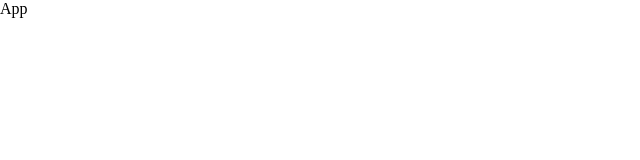
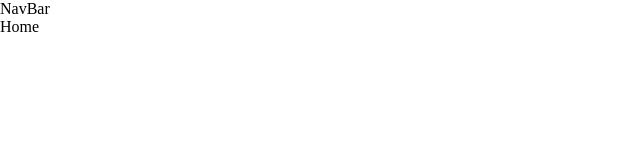
Before and after one commit to ricardozuritadev/ricardo-zurita-resume, a React (Create React App) app: page / in a window 1280 px wide. Shown: the top 160 px of the page, without its empty margins (0-640 px from the left). Built offline with nearby package versions, Linux system fonts and the light colour scheme.

Commit message:
Components created

```diff
--- a/src/App.js
+++ b/src/App.js
@@ -1,5 +1,13 @@
+import Main from './components/Main';
+import NavBar from './components/NavBar';
+
 const App = () => {
-  return <div>App</div>;
+  return (
+    <div>
+      <NavBar />
+      <Main />
+    </div>
+  );
 };
 
 export default App;
--- /dev/null
+++ b/src/components/About.jsx
@@ -0,0 +1,5 @@
+const About = () => {
+  return <div>About</div>;
+};
+
+export default About;
--- /dev/null
+++ b/src/components/Contact.jsx
@@ -0,0 +1,5 @@
+const Contact = () => {
+  return <div>Contact</div>;
+};
+
+export default Contact;
--- /dev/null
+++ b/src/components/Home.jsx
@@ -0,0 +1,5 @@
+const Home = () => {
+  return <div>Home</div>;
+};
+
+export default Home;
--- /dev/null
+++ b/src/components/Main.jsx
@@ -0,0 +1,11 @@
+import Home from './Home';
+
+const Main = () => {
+  return (
+    <div>
+      <Home />
+    </div>
+  );
+};
+
+export default Main;
--- /dev/null
+++ b/src/components/NavBar.jsx
@@ -0,0 +1,5 @@
+const NavBar = () => {
+  return <div>NavBar</div>;
+};
+
+export default NavBar;
--- /dev/null
+++ b/src/components/Skills.jsx
@@ -0,0 +1,5 @@
+const Skills = () => {
+  return <div>Skills</div>;
+};
+
+export default Skills;
--- /dev/null
+++ b/src/components/Studies.jsx
@@ -0,0 +1,5 @@
+const Studies = () => {
+  return <div>Studies</div>;
+};
+
+export default Studies;
--- /dev/null
+++ b/src/components/Work.jsx
@@ -0,0 +1,5 @@
+const Work = () => {
+  return <div>Work</div>;
+};
+
+export default Work;
```
Also changed, not shown: 1 other file (tests, documents, lock files or other folders).
